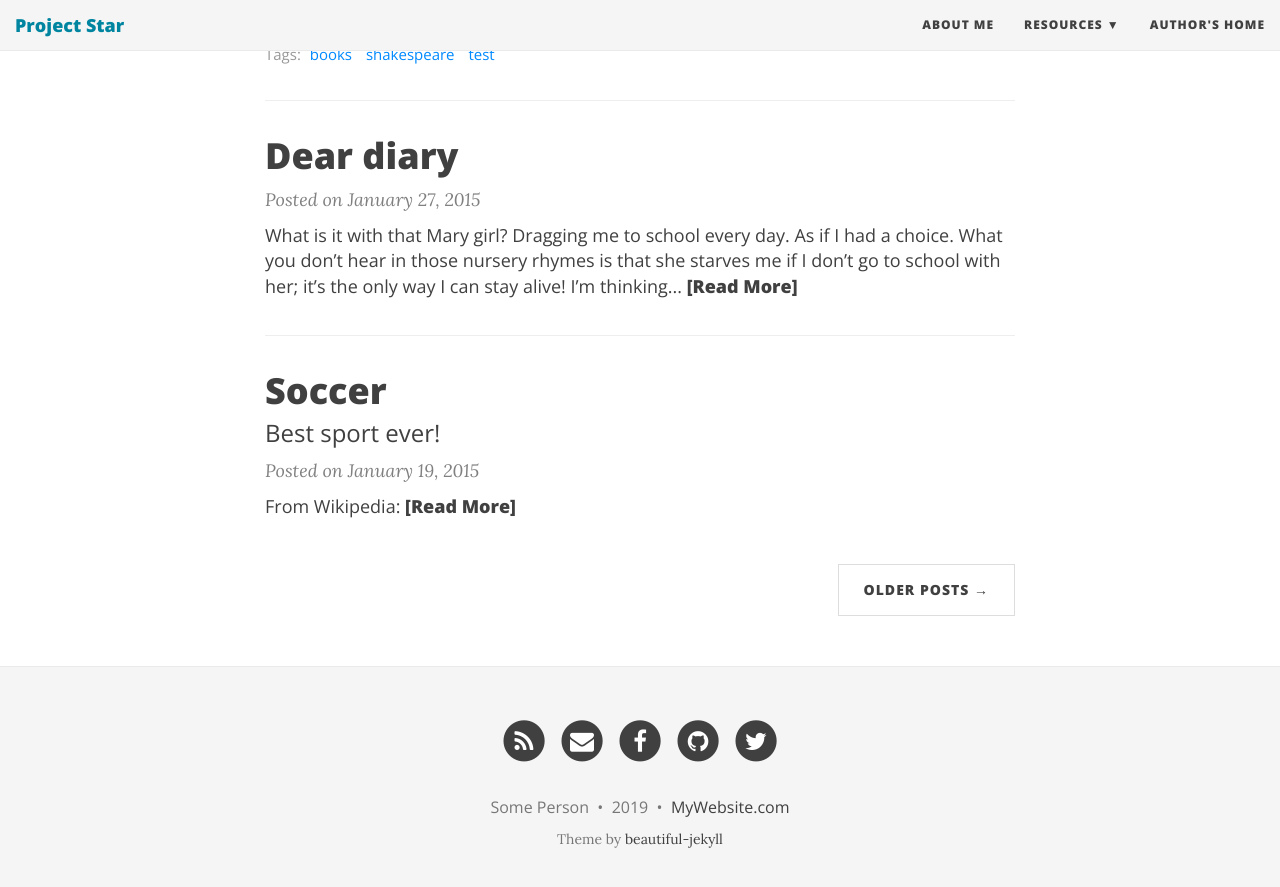
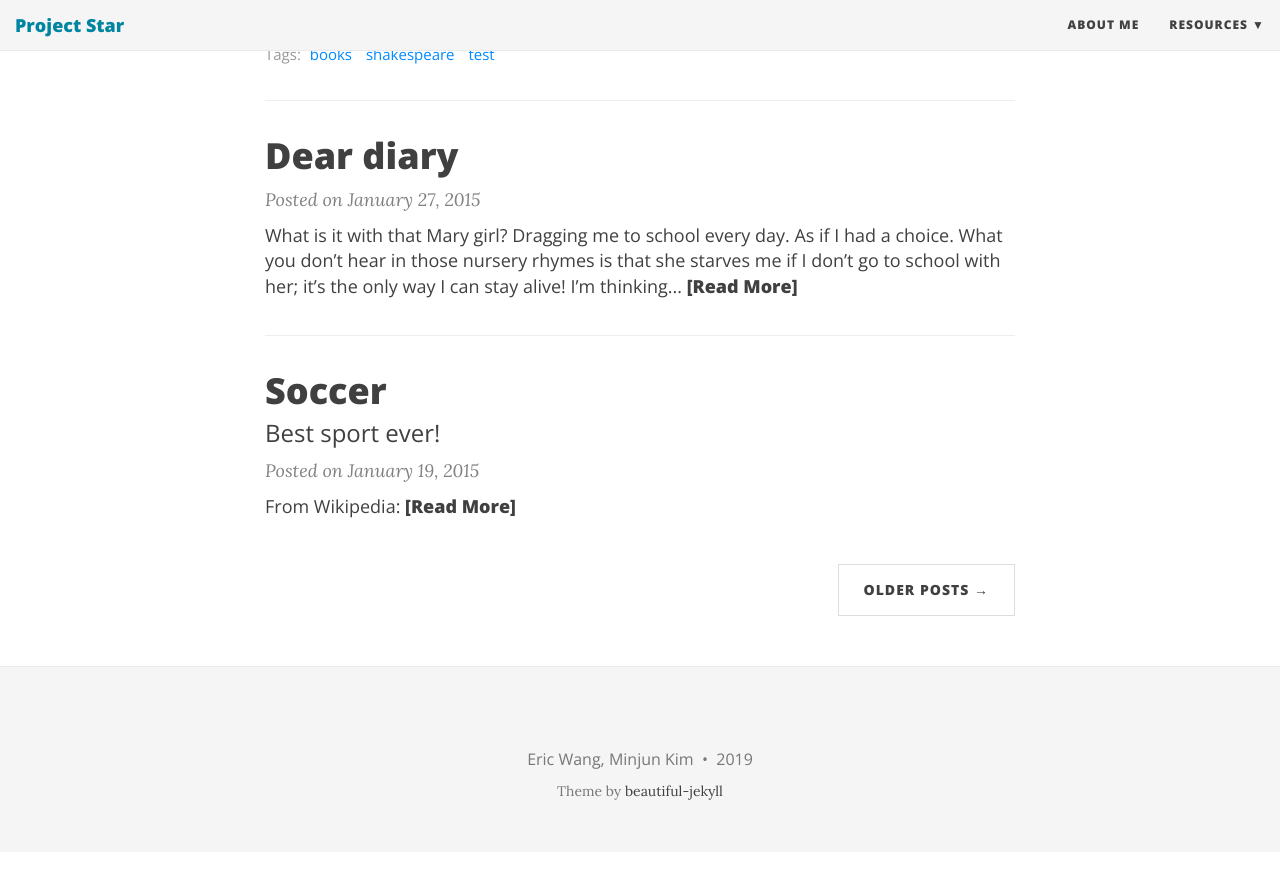
Before and after one commit to proj-star/bikinibottom, a Jekyll site: the page built from index.html, in a window 1280 px wide and 900 px high, scrolled down 1134 px. Shown: the top 887 px of the window. Built offline with Jekyll 4.4.1, drawn with Linux system fonts in a browser that asks for light colours; nearby versions of some CDN libraries; the list of posts is cut into pages by our own code; after the commit the page ends 1986 px from its top, so only the background shows below that.

Commit message:
Update _config.yml

```diff
--- a/_config.yml
+++ b/_config.yml
@@ -24,7 +24,6 @@ navbar-links:
   Resources:
     - Beautiful Jekyll: "http://deanattali.com/beautiful-jekyll/"
     - Learn markdown: "http://www.markdowntutorial.com/"
-  Author's home: "http://deanattali.com"
 
 # Image to show in the navigation bar - image must be a square (width = height)
 # Remove this parameter if you don't want an image in the navbar
@@ -60,18 +59,18 @@ footer-link-col: "#404040"
 # Change all these values or delete the ones you don't want.
 # Important: you must keep the "name" parameter, everything else you can remove
 author:
-  name: Some Person
+  name: Eric Wang, Minjun Kim
 
 # Select your active Social Network Links.
 # Uncomment the links you want to show in the footer and add your information to each link.
 # You can reorder the items to define the link order.
 # If you want to add a new link that isn't here, you'll need to also edit the file _data/SocialNetworks.yml
 social-network-links:
-  rss: true
-  email: "someone@example.com"
-  facebook: deanattali
-  github: daattali
-  twitter: daattali
+#  rss: true
+#  email: "someone@example.com"
+#  facebook: deanattali
+#  github: daattali
+#  twitter: daattali
 #  reddit: yourname
 #  linkedin: daattali
 #  xing: yourname
@@ -87,13 +86,13 @@ social-network-links:
 
 # Select which share links to show in posts
 share-links-active:
-  twitter: true
-  facebook: true
-  linkedin: true
+#  twitter: true
+#  facebook: true
+#  linkedin: true
 
 # How to display the link to the website in the footer
 # Remove this if you don't want a link in the footer
-url-pretty: "MyWebsite.com"  # eg. "deanattali.com/beautiful-jekyll"
+# url-pretty: "MyWebsite.com"  # eg. "deanattali.com/beautiful-jekyll"
 
 # --- Web Statistics Section --- #
 
```
